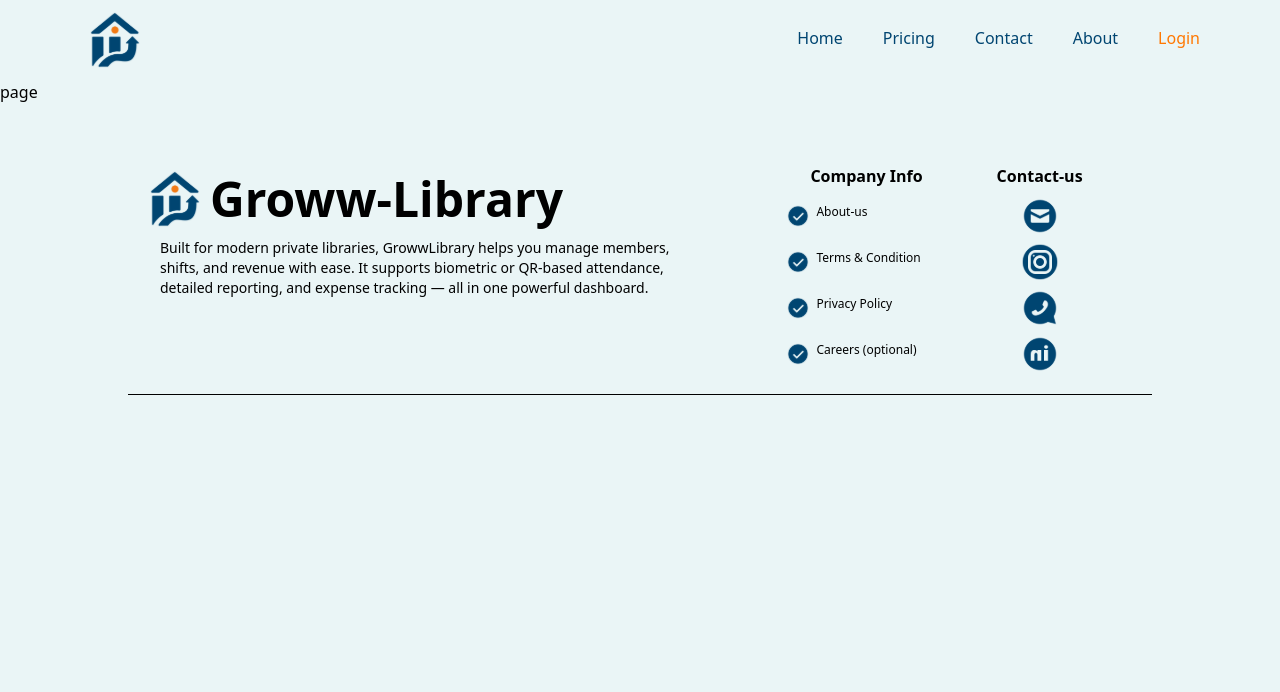
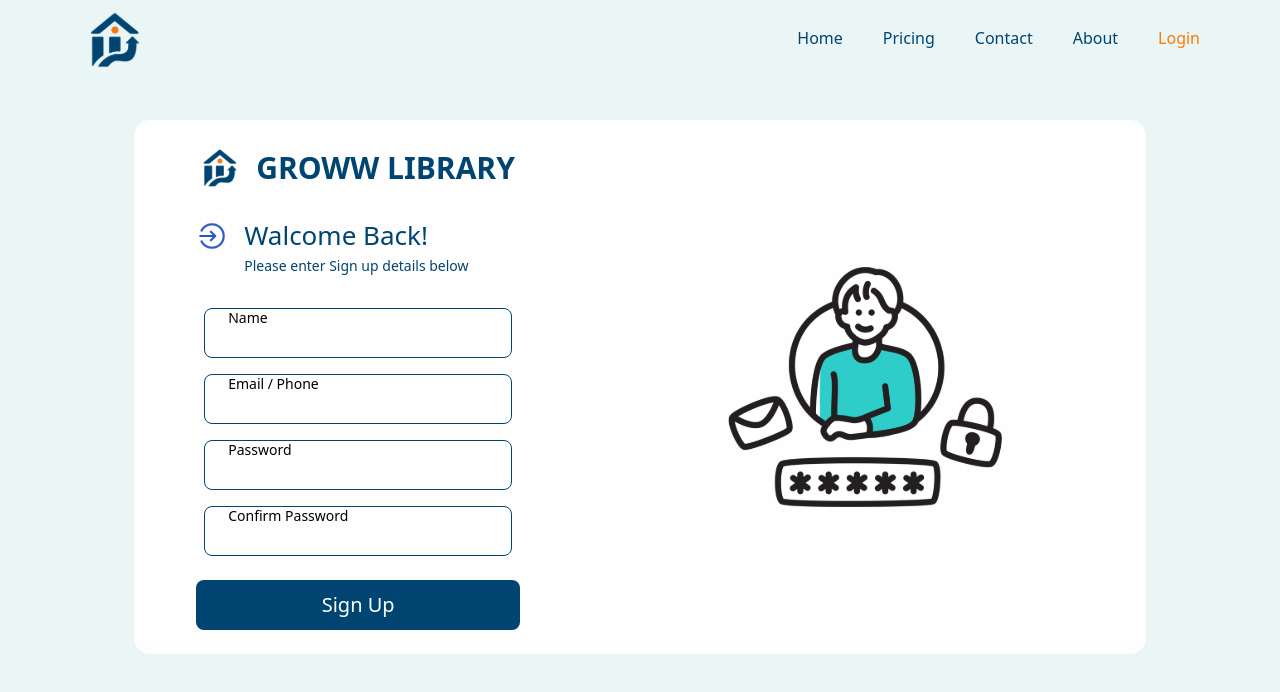
Before and after one commit to SolutionMinds-DevTeam/gl-frontend, a Next.js app: page /auth/signup in a window 1280 px wide. Shown: the top 692 px of the page. Built offline with nearby package versions, Linux system fonts and the light colour scheme.

Commit message:
add sign up page

```diff
--- a/src/app/auth/signup/page.jsx
+++ b/src/app/auth/signup/page.jsx
@@ -1,8 +1,102 @@
+import { ColContainer, Container } from '@/components/ui/Container'
+import { Image, imgFile } from '@/components/ui/Image'
 import React from 'react'
 
 const page = () => {
   return (
-    <div>page</div>
+    <ColContainer className='flex-row justify-center pt-10'>
+
+      <Container className='bg-[#FFFEFE] !w-[80%] sm:w-[70%] rounded-2xl items-center justify-center gap-6'>
+
+        <ColContainer className='md:!w-[50%] w-full'>
+          <Container className='gap-3 items-center'>
+            <Image src={imgFile.logo} h='h-12' w='w-12' />
+            <h1 className='text-[#004571] text-3xl font-semibold'>GROWW LIBRARY</h1>
+          </Container>
+
+          <Container className='gap-2'>
+            <Image src={imgFile.login} className='lg:mb-5'/>
+            <ColContainer className='!w-[85%] text-[#004571]'>
+              <h1 className='text-[26px]'>Walcome Back!</h1>
+              <p className='text-[14px]'>Please enter  Sign up details below</p>
+            </ColContainer>
+          </Container>
+
+          <ColContainer className="max-w-[340px]">
+            <ColContainer className="relative">
+              <input
+                type="text"
+                id="name"
+                placeholder=" "
+                className="w-full px-4 pt-4 pb-2 border border-[#004571] rounded-[8px] focus:outline-none focus:ring-2 focus:ring-blue-300"
+              />
+              <label
+                htmlFor="name"
+                className="absolute top-2 left-8 text-sm text-black pointer-events-none"
+              >
+                Name
+              </label>
+            </ColContainer>
+
+            <ColContainer className="relative">
+              <input
+                type="text"
+                id="emailOrPhone"
+                placeholder=" "
+                className="w-full px-4 pt-4 pb-2 border border-[#004571] rounded-[8px] focus:outline-none focus:ring-2 focus:ring-blue-300"
+              />
+              <label
+                htmlFor="emailOrPhone"
+                className="absolute top-2 left-8 text-sm text-black pointer-events-none"
+              >
+                Email / Phone
+              </label>
+            </ColContainer>
+
+            <ColContainer className="relative">
+              <input
+                type="password"
+                id="password"
+                placeholder=" "
+                className="w-full px-4 pt-4 pb-2 border border-[#004571] rounded-[8px] focus:outline-none focus:ring-2 focus:ring-blue-300"
+              />
+              <label
+                htmlFor="password"
+                className="absolute top-2 left-8 text-sm text-black pointer-events-none"
+              >
+                Password
+              </label>
+            </ColContainer>
+
+            <ColContainer className="relative">
+              <input
+                type="password"
+                id="confirmpassword"
+                placeholder=" "
+                className="w-full px-4 pt-4 pb-2 border border-[#004571] rounded-[8px] focus:outline-none focus:ring-2 focus:ring-blue-300"
+              />
+              <label
+                htmlFor="confirmpassword"
+                className="absolute top-2 left-8 text-sm text-black pointer-events-none"
+              >
+                Confirm Password
+              </label>
+            </ColContainer>
+          </ColContainer>
+
+          <ColContainer className='max-w-[340px]'>
+            <button className='bg-[#004571] outline-none text-[#FFFFFF] text-[20px] py-2.5 rounded-[8px]'>Sign Up</button>
+          </ColContainer>
+
+        </ColContainer>
+
+        <ColContainer className='max-w-[40%] hidden md:block'>
+          <Image src={imgFile.signuppageimage} h='h-[80%]' w='w-[80%]'/>
+        </ColContainer>
+
+      </Container>
+
+    </ColContainer>
   )
 }
 
--- a/src/components/layouts/ClientLayout.jsx
+++ b/src/components/layouts/ClientLayout.jsx
@@ -5,7 +5,7 @@ import Footer from "@/components/menu/Footer";
 
 export default function ClientLayout({ children }) {
   const pathname = usePathname();
-  const hideFooter = pathname === '/auth/login';
+  const hideFooter = pathname === '/auth/login' || pathname === '/auth/signup';
 
   return (
     <>
--- a/src/components/ui/Image.jsx
+++ b/src/components/ui/Image.jsx
@@ -19,6 +19,7 @@ import cancel from '../../../public/assets/Cancel.svg'
 import login from '../../../public/assets/Login.svg'
 import passwordmanager from '../../../public/assets/Password manager,login.svg'
 import google from '../../../public/assets/Google.svg'
+import signuppageimage from '../../../public/assets/Signup page photo.svg'
 
 const imgFile = {
   logo: logo,
@@ -39,6 +40,7 @@ const imgFile = {
   login: login,
   passwordmanager: passwordmanager,
   google: google,
+  signuppageimage: signuppageimage,
 }
 
 const Image = ({ src, w = 'w-8', h = 'h-auto', className = '', alt = '', ...props }) => {
```
Also changed, not shown: public/assets/Signup page photo.svg (added).
